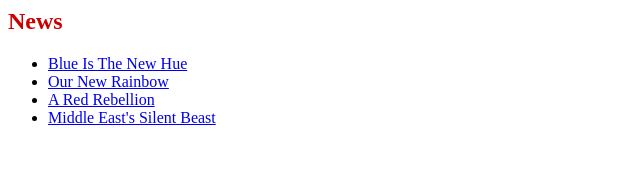
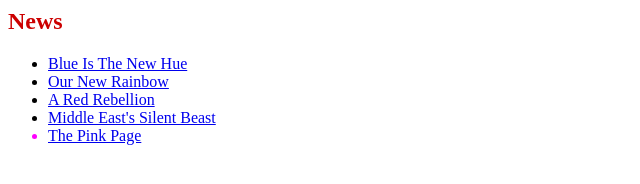
Before and after one commit to nghieptruong/GitTestExample2, a plain HTML site: page index.html in a window 1280 px wide. Shown: the whole page, without its empty margins (0-640 px from the left). Drawn offline with Linux system fonts and the light colour scheme.

Commit message:
Add pink page

```diff
--- a/index.html
+++ b/index.html
@@ -4,4 +4,7 @@
   <li><a href="rainbow.html">Our New Rainbow</a></li>
   <li><a href="news-2.html">A Red Rebellion</a></li>
   <li><a href="news-3.html">Middle East's Silent Beast</a></li>
+  <li style="color: #F0F">
+  <a href="pink.html">The Pink Page</a>
+</li>
 </ul>
```
Also changed, not shown: pink.html (added).
